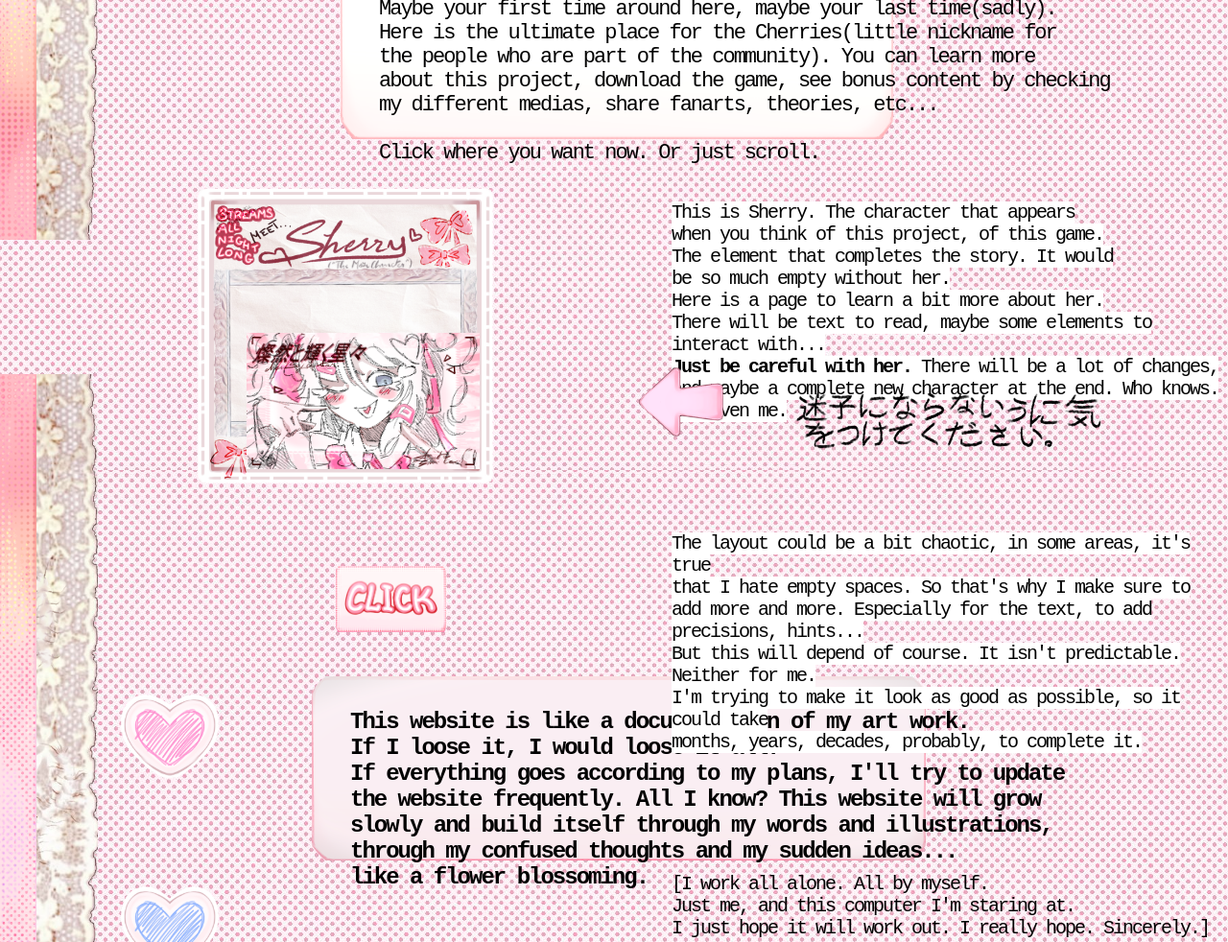
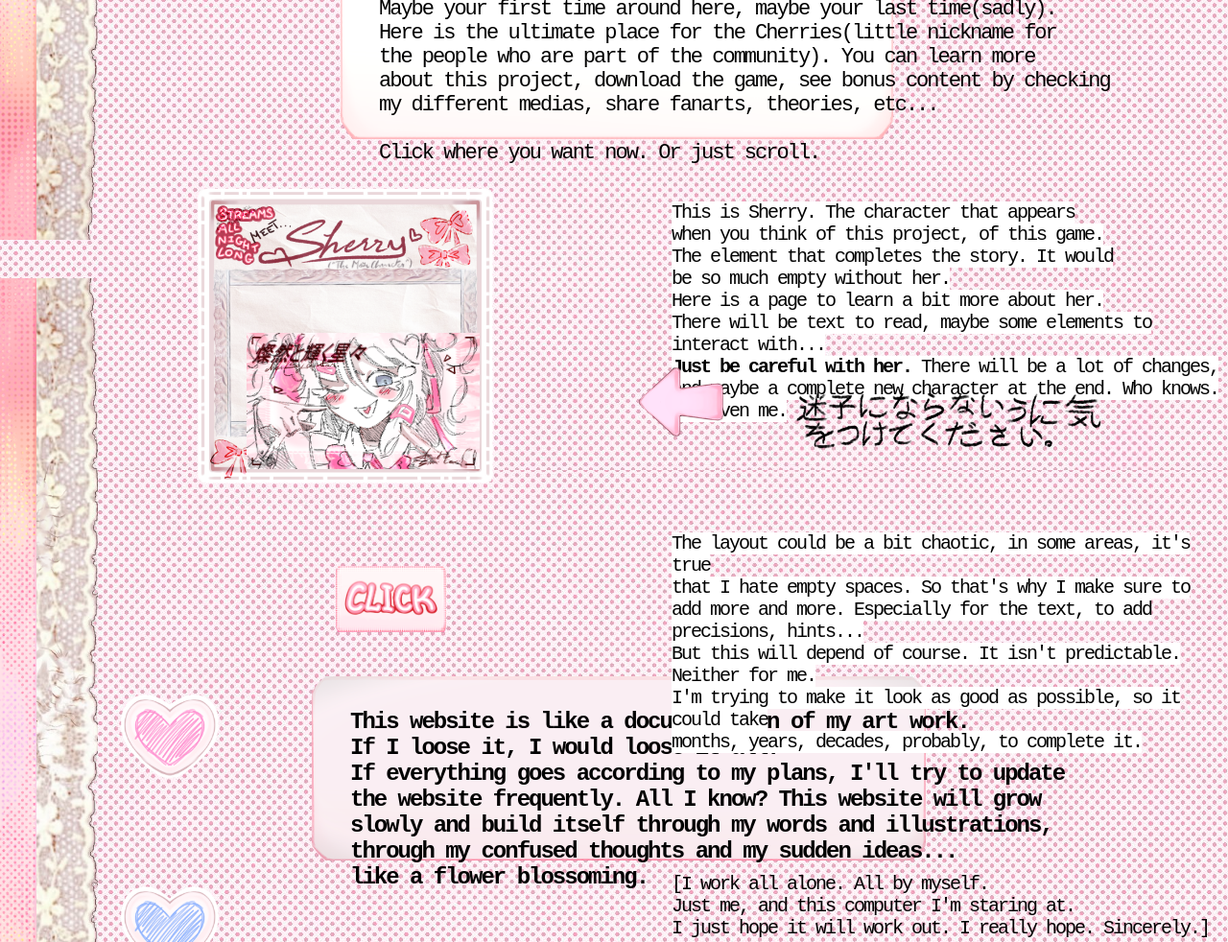
Before and after one commit to F1ZZY-MewMeow/Blossom-Date-Space, a plain HTML site: page index.html in a window 1280 px wide. Shown: the part 710-1692 px from the top of the page at 96% size. Drawn offline with Linux system fonts and the light colour scheme.

```diff
--- a/index.html
+++ b/index.html
@@ -151,7 +151,7 @@
     .sidebanner2 {
         position: absolute;
         left: 1360px;
-        top: 1100px;
+        top: 1000px;
     }
     .sherrypage {
         position: absolute;
@@ -181,7 +181,7 @@
     .lacebanner2 {
         position: absolute;
         left: 0px;
-        top: 1100px;
+        top: 1000px;
     }
     .dotbanner {
         position: absolute;
@@ -191,7 +191,7 @@
     .dotbanner2 {
         position: absolute;
         left: 0px;
-        top: 1100px;
+        top: 1000px;
     }
     .textbubbles1 {
         position: absolute;
```
